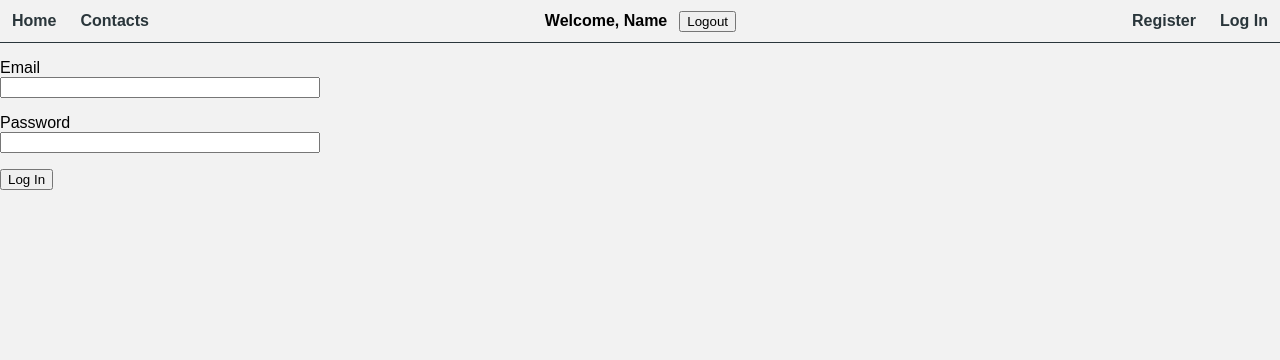
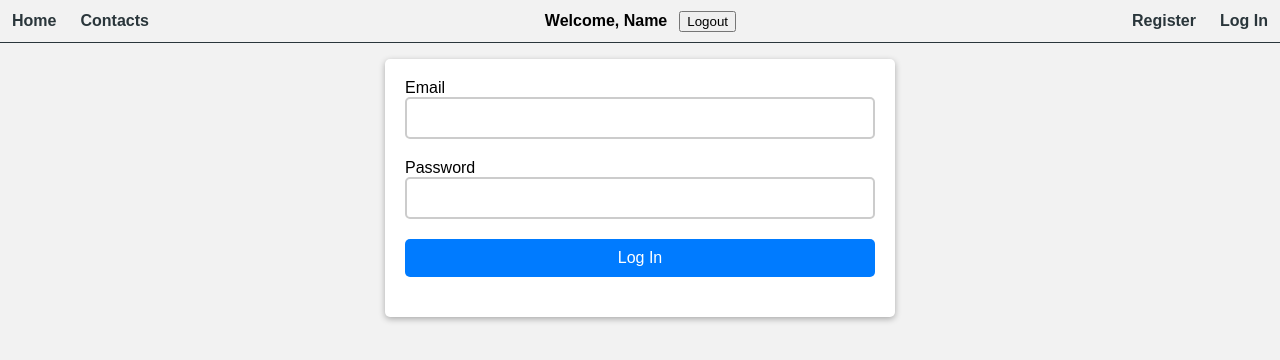
Before and after one commit to WipeRrr/goit-react-hw-08-phonebook, a React (Create React App) app: page /login in a window 1280 px wide. Shown: the top 360 px of the page. Built offline with nearby package versions, Linux system fonts and the light colour scheme.

Commit message:
add styles for log and reg

```diff
--- a/src/Redux/store.js
+++ b/src/Redux/store.js
@@ -1,11 +1,10 @@
 import { configureStore } from '@reduxjs/toolkit';
-import { contactsReducer } from './sliceContacts';
-import { filterReducer } from './sliceFilter';
+import { contactsReducer } from './contacts/sliceContacts';
+import { filterReducer } from './contacts/sliceFilter';
 
 export const store = configureStore({
   reducer: {
     contacts: contactsReducer,
     filter: filterReducer,
   },
-
 });
--- a/src/components/ContactForm/ContactForm.jsx
+++ b/src/components/ContactForm/ContactForm.jsx
@@ -1,9 +1,9 @@
 import { useState } from 'react';
 import css from './ContactForm.module.css';
 import { useDispatch, useSelector } from 'react-redux';
-import { addContact } from '../../Redux/operations';
+import { addContact } from '../../Redux/contacts/operations';
 import { Notify } from 'notiflix/build/notiflix-notify-aio';
-import { selectContacts, selectIsLoading } from 'Redux/selectors';
+import { selectContacts, selectIsLoading } from 'Redux/contacts/selectors';
 import Loader from '../../components/Loader/Loader';
 
 export default function ContactForm() {
--- a/src/components/ContactList/ContactList.jsx
+++ b/src/components/ContactList/ContactList.jsx
@@ -1,13 +1,13 @@
 import css from './ContactList.module.css';
 import { useSelector, useDispatch } from 'react-redux';
-import { fetchContacts, deleteContact } from '../../Redux/operations';
+import { fetchContacts, deleteContact } from '../../Redux/contacts/operations';
 import { useEffect } from 'react';
 import {
   selectError,
   selectVisibleContacts,
   selectIsLoading,
   selectContacts,
-} from '../../Redux/selectors';
+} from '../../Redux/contacts/selectors';
 import { ClipLoader } from 'react-spinners';
 const ContactList = () => {
   const filteredContacts = useSelector(selectVisibleContacts);
--- a/src/components/Filter/Filter.jsx
+++ b/src/components/Filter/Filter.jsx
@@ -2,8 +2,8 @@ import React from 'react';
 
 import css from './Filter.module.css';
 import { useDispatch, useSelector } from 'react-redux';
-import { selectFilter } from 'Redux/selectors';
-import { changeFilter } from 'Redux/sliceFilter';
+import { selectFilter } from 'Redux/contacts/selectors';
+import { changeFilter } from 'Redux/contacts/sliceFilter';
 const Filter = () => {
   const dispatch = useDispatch();
   const filter = useSelector(selectFilter);
--- a/src/components/LoginForm/LoginForm.js
+++ b/src/components/LoginForm/LoginForm.js
@@ -18,16 +18,20 @@ export const LoginForm = () => {
   };
 
   return (
+    <div className={css.container}>
       <form className={css.form} onSubmit={handleSubmit} autoComplete="off">
         <label className={css.label}>
           Email
-        <input type="email" name="email" />
+          <input className={css.input} type="email" name="email" />
         </label>
         <label className={css.label}>
           Password
-        <input type="password" name="password" />
+          <input className={css.input} type="password" name="password" />
         </label>
-      <button type="submit">Log In</button>
+        <button className={css.button} type="submit">
+          Log In
+        </button>
       </form>
+    </div>
   );
 };
--- a/src/components/LoginForm/LoginForm.module.css
+++ b/src/components/LoginForm/LoginForm.module.css
@@ -1,4 +1,4 @@
-.form {
+/* .form {
   width: 320px;
 }
 
@@ -6,4 +6,51 @@
   display: flex;
   flex-direction: column;
   margin-bottom: 16px;
+} */
+
+   .container {
+  max-width: 470px;
+  margin: 0 auto;
+  padding: 20px;
+  background-color: #fff;
+ border-radius: 5px;
+  box-shadow: 0px 2px 6px rgba(0, 0, 0, 0.3);
+ }
+
+ .form {
+  display: flex;
+  flex-direction: column;
+  margin-bottom: 20px;
 }
+
+.label {
+  display: flex;
+  flex-direction: column;
+  margin-bottom: 10px;
+  font-weight: 400;
+}
+
+.input {
+  width: 100%;
+  padding: 10px;
+  font-size: 16px;
+  border-radius: 5px;
+  border: 2px solid #ccc;
+  margin-bottom: 10px;
+  box-sizing: border-box;
+  vertical-align: middle;
+}
+
+.button {
+  padding: 10px;
+  font-size: 16px;
+  color: #fff;
+  background-color: #007bff;
+  border: none;
+  border-radius: 5px;
+  cursor: pointer;
+}
+
+.button:hover {
+  background-color: #0069d9;
+}
--- a/src/components/RegisterForm/RegisterForm.js
+++ b/src/components/RegisterForm/RegisterForm.js
@@ -19,20 +19,24 @@ export const RegisterForm = () => {
   };
 
   return (
+    <div className={css.container}>
       <form className={css.form} onSubmit={handleSubmit} autoComplete="off">
         <label className={css.label}>
           Username
-        <input type="text" name="name" />
+          <input className={css.input} type="text" name="name" />
         </label>
         <label className={css.label}>
           Email
-        <input type="email" name="email" />
+          <input className={css.input} type="email" name="email" />
         </label>
         <label className={css.label}>
           Password
-        <input type="password" name="password" />
+          <input className={css.input} type="password" name="password" />
         </label>
-      <button type="submit">Register</button>
+        <button className={css.button} type="submit">
+          Register
+        </button>
       </form>
+    </div>
   );
 };
--- a/src/components/RegisterForm/RegisterForm.module.css
+++ b/src/components/RegisterForm/RegisterForm.module.css
@@ -1,9 +1,46 @@
+.container {
+  max-width: 470px;
+  margin: 0 auto;
+  padding: 20px;
+  background-color: #fff;
+  border-radius: 5px;
+  box-shadow: 0px 2px 6px rgba(0, 0, 0, 0.3);
+}
+
 .form {
-  width: 320px;
+  display: flex;
+  flex-direction: column;
+  margin-bottom: 20px;
 }
 
 .label {
   display: flex;
   flex-direction: column;
-  margin-bottom: 16px;
+  margin-bottom: 10px;
+  font-weight: 400;
 }
+
+.input {
+  width: 100%;
+  padding: 10px;
+  font-size: 16px;
+  border-radius: 5px;
+  border: 2px solid #ccc;
+  margin-bottom: 10px;
+  box-sizing: border-box;
+  vertical-align: middle;
+}
+
+.button {
+  padding: 10px;
+  font-size: 16px;
+  color: #fff;
+  background-color: #007bff;
+  border: none;
+  border-radius: 5px;
+  cursor: pointer;
+}
+
+.button:hover {
+  background-color: #0069d9;
+}
```
Also changed, not shown: src/Redux/contacts/operations.js (renamed from src/Redux/operations.js), src/Redux/contacts/selectors.js (renamed from src/Redux/selectors.js), src/Redux/contacts/sliceContacts.js (renamed from src/Redux/sliceContacts.js), src/Redux/contacts/sliceFilter.js (renamed from src/Redux/sliceFilter.js). Lines whose indentation alone changed are shown as unchanged.
